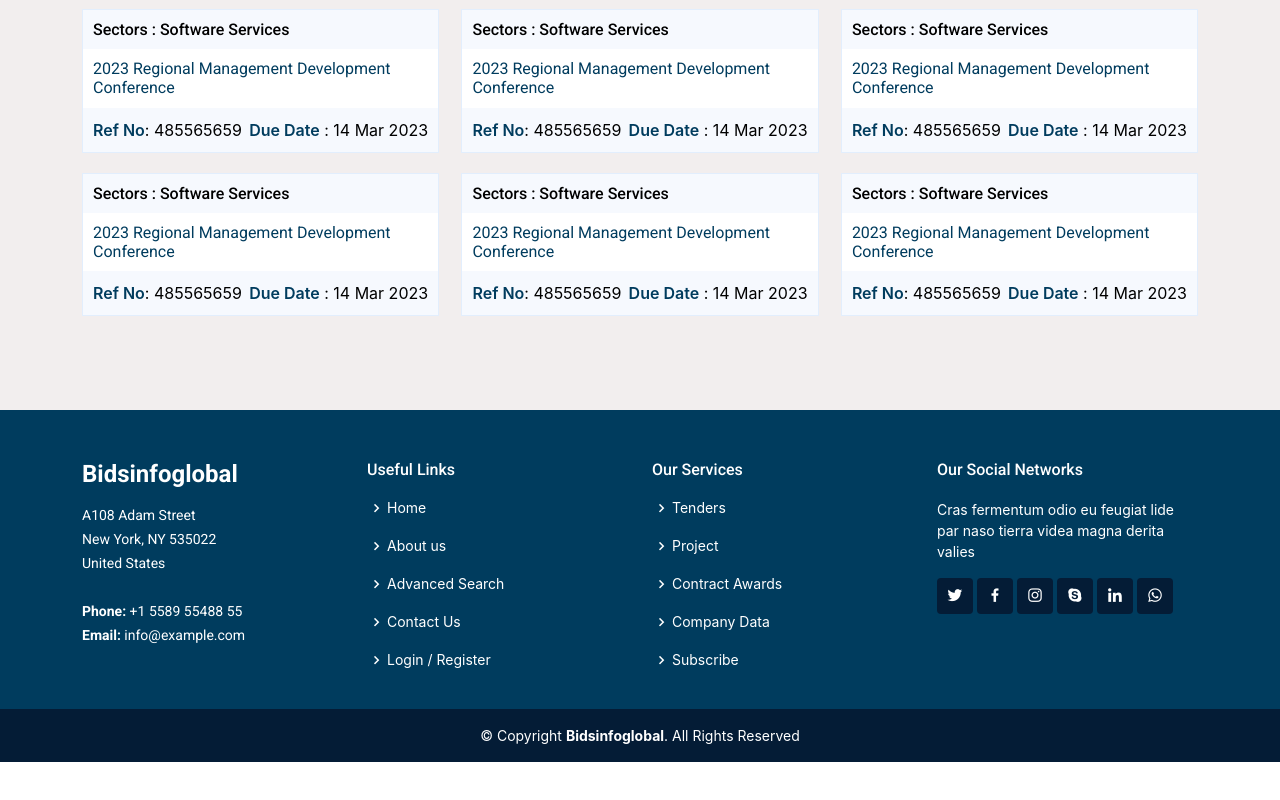
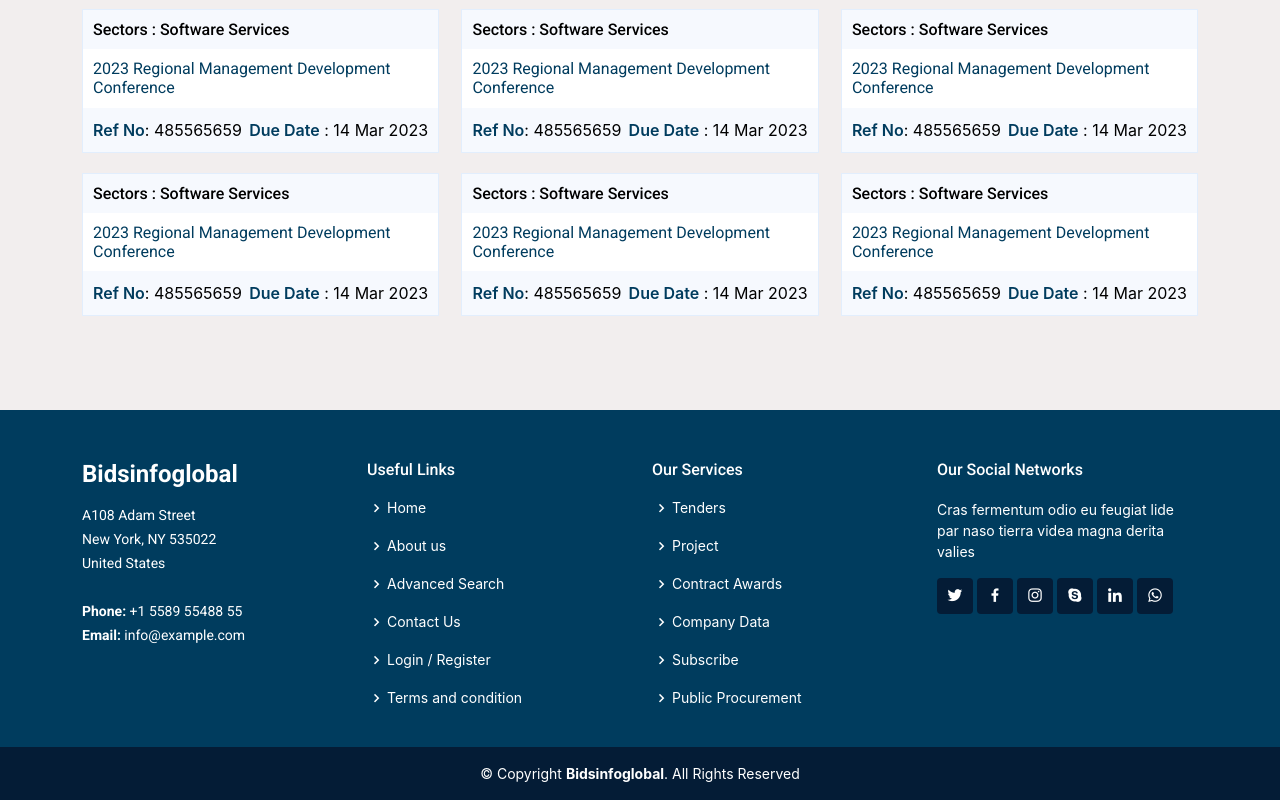
Before and after one commit to ankitsulakhe/tenderInsight, a React (Create React App) app: page / in a window 1280 px wide. Shown: the part 1857-2657 px from the top of the page. Before the commit the page ends 2619 px from the top, so only its background shows below. Built offline with nearby package versions, Linux system fonts and the light colour scheme.

Commit message:
FooterUpdated

```diff
--- a/src/footer/footer.js
+++ b/src/footer/footer.js
@@ -29,6 +29,7 @@ class Footer extends Component {
                             <li><i className="bx bx-chevron-right"></i> <a href="#">Advanced Search</a></li>
                             <li><i className="bx bx-chevron-right"></i> <a href="#">Contact Us</a></li>
                             <li><i className="bx bx-chevron-right"></i> <a href="#">Login / Register</a></li>
+                            <li><i className="bx bx-chevron-right"></i> <a href="#">Terms and condition </a></li>
                             </ul>
                         </div>
 
@@ -40,6 +41,9 @@ class Footer extends Component {
                             <li><i className="bx bx-chevron-right"></i> <a href="#">Contract Awards</a></li>
                             <li><i className="bx bx-chevron-right"></i> <a href="#">Company Data</a></li>
                             <li><i className="bx bx-chevron-right"></i> <a href="#">Subscribe</a></li>
+                            <li><i className="bx bx-chevron-right"></i> <a href="#">Public Procurement</a></li>
+
+
                             </ul>
                         </div>
 
```
